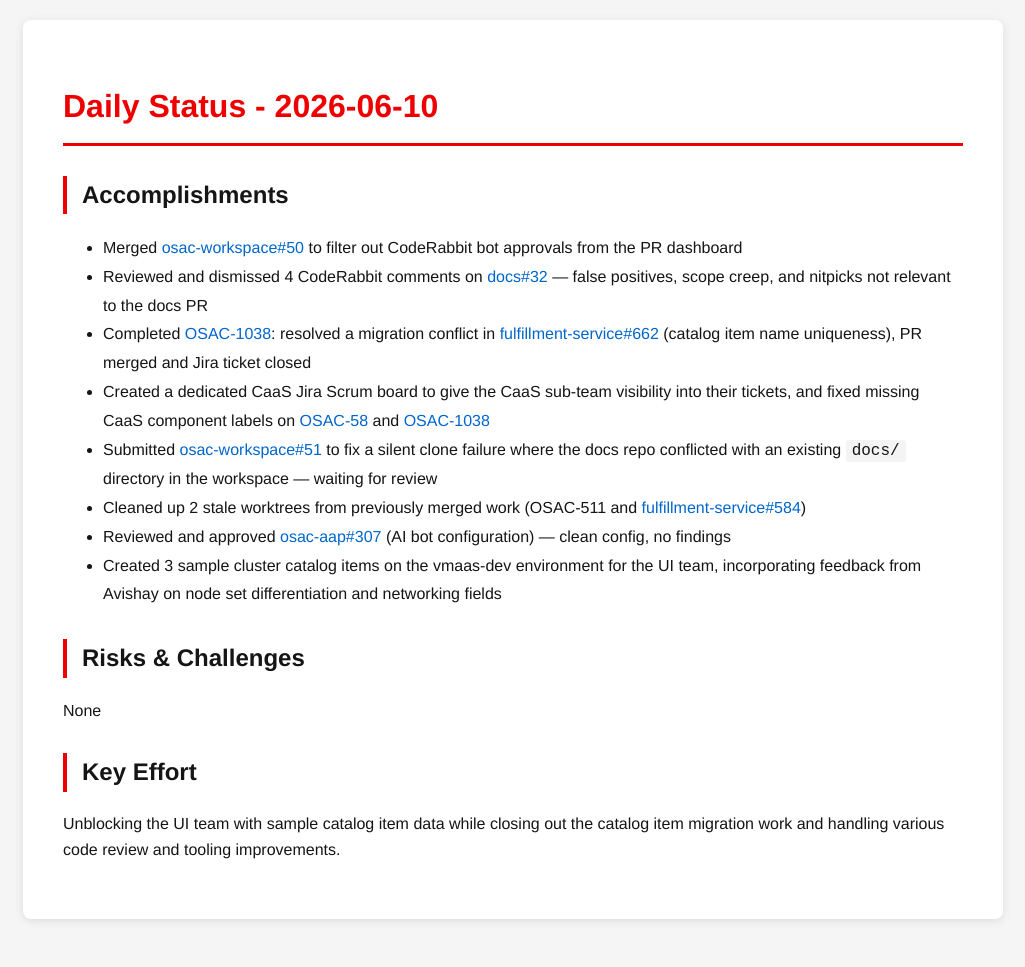
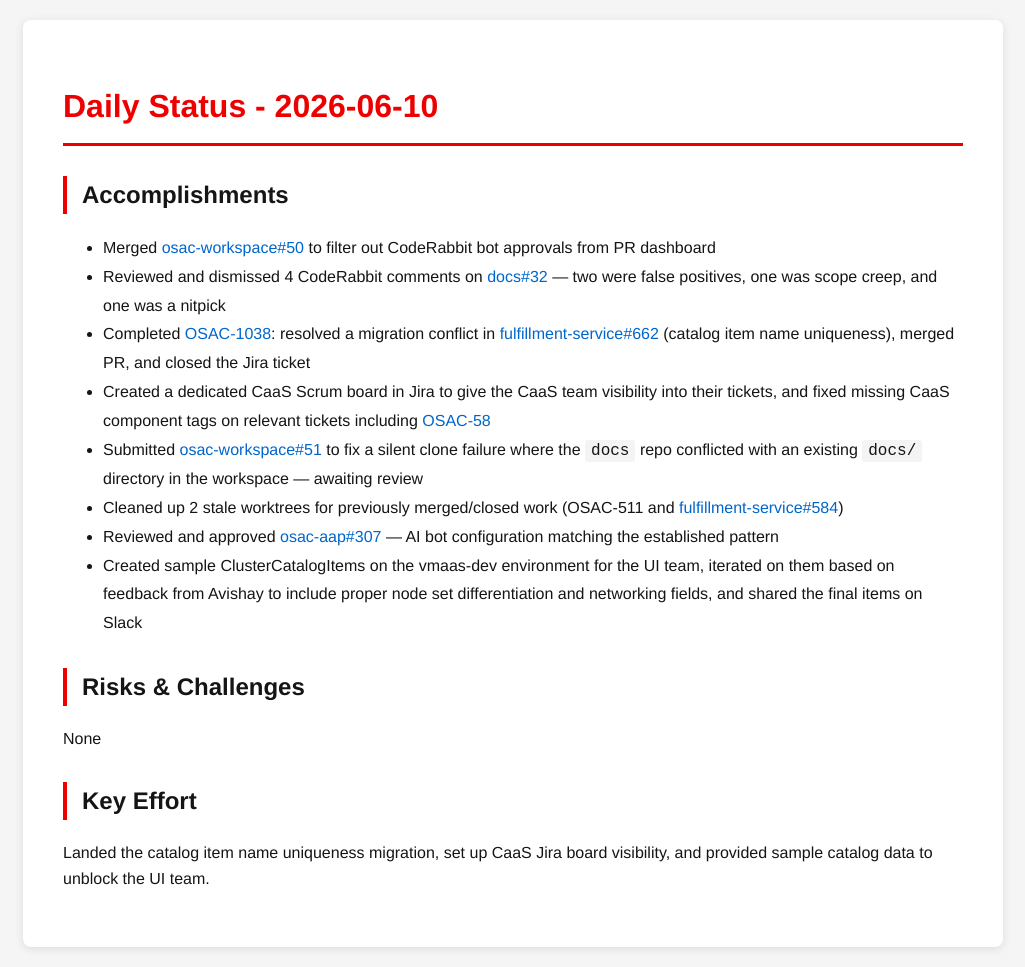
Before and after one commit to tzvatot/daily-status, a Jekyll site: the page built from 2026-06-10.md, in a window 1280 px wide. Shown: the whole page, without its empty margins (127-1152 px from the left). Built offline with Jekyll 4.4.1, drawn with Linux system fonts in a browser that asks for light colours; before the commit the page ends 939 px from its top, so only the background shows below that.

Commit message:
Daily status update - 2026-06-10

```diff
--- a/2026-06-10.md
+++ b/2026-06-10.md
@@ -7,17 +7,17 @@
 # Daily Status - 2026-06-10
 
 ## Accomplishments
-- Merged [osac-workspace#50](https://github.com/osac-project/osac-workspace/pull/50) to filter out CodeRabbit bot approvals from the PR dashboard
-- Reviewed and dismissed 4 CodeRabbit comments on [docs#32](https://github.com/osac-project/docs/pull/32) — false positives, scope creep, and nitpicks not relevant to the docs PR
-- Completed [OSAC-1038](https://redhat.atlassian.net/browse/OSAC-1038): resolved a migration conflict in [fulfillment-service#662](https://github.com/osac-project/fulfillment-service/pull/662) (catalog item name uniqueness), PR merged and Jira ticket closed
-- Created a dedicated CaaS Jira Scrum board to give the CaaS sub-team visibility into their tickets, and fixed missing CaaS component labels on [OSAC-58](https://redhat.atlassian.net/browse/OSAC-58) and [OSAC-1038](https://redhat.atlassian.net/browse/OSAC-1038)
-- Submitted [osac-workspace#51](https://github.com/osac-project/osac-workspace/pull/51) to fix a silent clone failure where the docs repo conflicted with an existing `docs/` directory in the workspace — waiting for review
-- Cleaned up 2 stale worktrees from previously merged work (OSAC-511 and [fulfillment-service#584](https://github.com/osac-project/fulfillment-service/pull/584))
-- Reviewed and approved [osac-aap#307](https://github.com/osac-project/osac-aap/pull/307) (AI bot configuration) — clean config, no findings
-- Created 3 sample cluster catalog items on the vmaas-dev environment for the UI team, incorporating feedback from Avishay on node set differentiation and networking fields
+- Merged [osac-workspace#50](https://github.com/osac-project/osac-workspace/pull/50) to filter out CodeRabbit bot approvals from PR dashboard
+- Reviewed and dismissed 4 CodeRabbit comments on [docs#32](https://github.com/osac-project/docs/pull/32) — two were false positives, one was scope creep, and one was a nitpick
+- Completed [OSAC-1038](https://redhat.atlassian.net/browse/OSAC-1038): resolved a migration conflict in [fulfillment-service#662](https://github.com/osac-project/fulfillment-service/pull/662) (catalog item name uniqueness), merged PR, and closed the Jira ticket
+- Created a dedicated CaaS Scrum board in Jira to give the CaaS team visibility into their tickets, and fixed missing CaaS component tags on relevant tickets including [OSAC-58](https://redhat.atlassian.net/browse/OSAC-58)
+- Submitted [osac-workspace#51](https://github.com/osac-project/osac-workspace/pull/51) to fix a silent clone failure where the `docs` repo conflicted with an existing `docs/` directory in the workspace — awaiting review
+- Cleaned up 2 stale worktrees for previously merged/closed work (OSAC-511 and [fulfillment-service#584](https://github.com/osac-project/fulfillment-service/pull/584))
+- Reviewed and approved [osac-aap#307](https://github.com/osac-project/osac-aap/pull/307) — AI bot configuration matching the established pattern
+- Created sample ClusterCatalogItems on the vmaas-dev environment for the UI team, iterated on them based on feedback from Avishay to include proper node set differentiation and networking fields, and shared the final items on Slack
 
 ## Risks & Challenges
 None
 
 ## Key Effort
-Unblocking the UI team with sample catalog item data while closing out the catalog item migration work and handling various code review and tooling improvements.
+Landed the catalog item name uniqueness migration, set up CaaS Jira board visibility, and provided sample catalog data to unblock the UI team.
```
